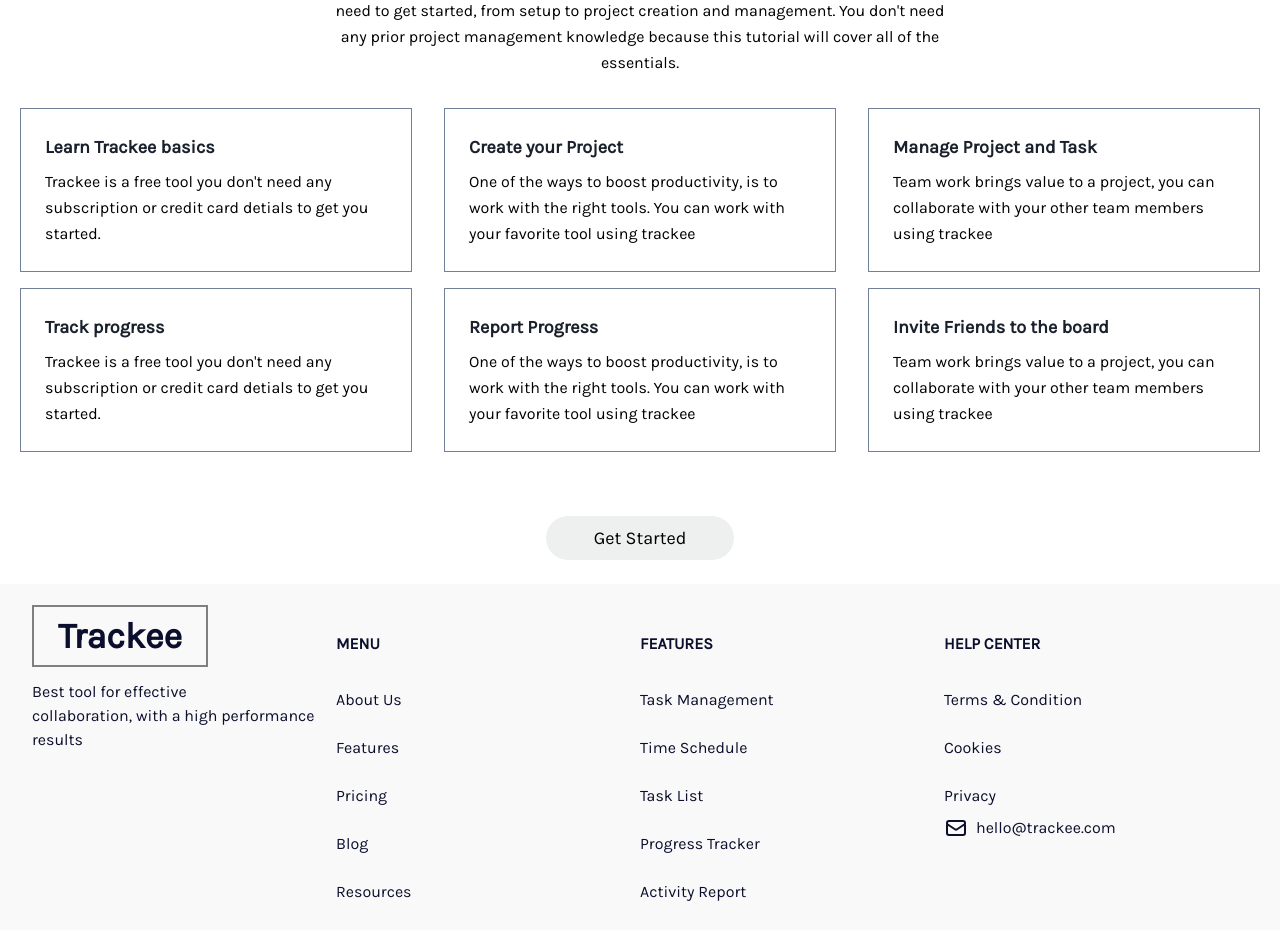
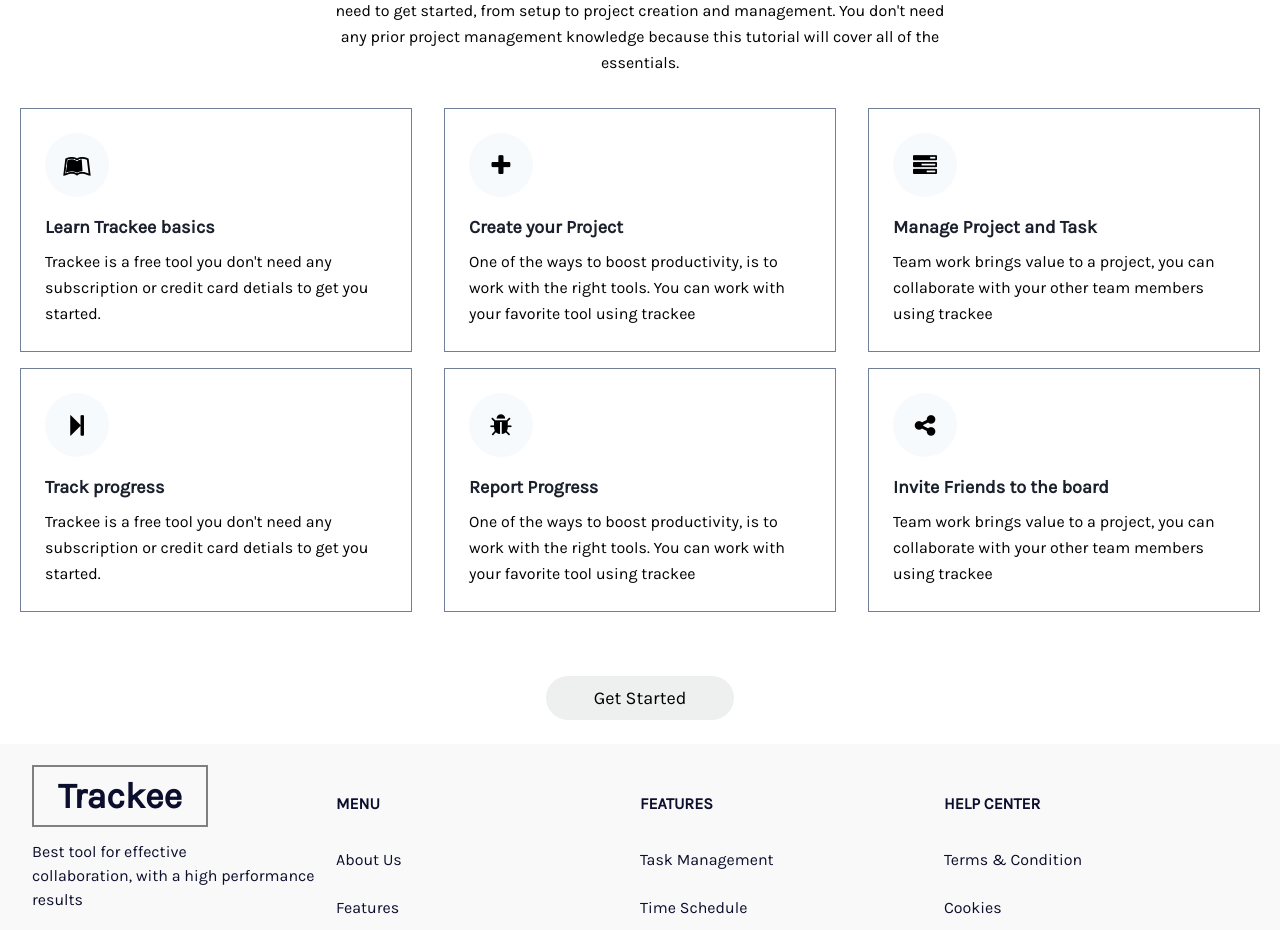
Before and after one commit to Emilsone/old-trackee-page, a Vue app: page /help in a window 1280 px wide. Shown: the part 800-1730 px from the top of the page. Built offline with nearby package versions, Linux system fonts and the light colour scheme.

Commit message:
Add icon to the trackee help page section

```diff
--- a/src/views/HelpPage.vue
+++ b/src/views/HelpPage.vue
@@ -240,9 +240,11 @@
     <main>
       <div v-show="tabActiveIndex == 0">
         <div class="container px-5 py-6 mx-auto">
+
           <h1
             class="title-font sm:text-4xl text-3xl mb-4 font-bold text-center"
           >
+
             Getting Started with Trackee
           </h1>
           <p class="mb-8 leading-relaxed text-center lg:w-1/2 mx-auto">
@@ -256,6 +258,21 @@
           <div class="flex flex-wrap -m-4">
             <div class="xl:w-1/3 md:w-1/2 p-4">
               <div class="border border-gray-600 p-6">
+                <div
+                class="
+                  w-16
+                  h-16
+                  inline-flex
+                  items-center
+                  justify-center
+                  rounded-full
+                  bg-gray-100
+                  text-black
+                  mb-4
+                "
+              >
+                <i class="fa fa-leanpub text-2xl" aria-hidden="true"></i>
+              </div>
                 <h2 class="text-lg text-gray-900 font-bold title-font mb-2">
                   Learn Trackee basics
                 </h2>
@@ -267,6 +284,21 @@
             </div>
             <div class="xl:w-1/3 md:w-1/2 p-4">
               <div class="border border-gray-600 p-6">
+                <div
+                class="
+                  w-16
+                  h-16
+                  inline-flex
+                  items-center
+                  justify-center
+                  rounded-full
+                  bg-gray-100
+                  text-black
+                  mb-4
+                "
+              >
+                <i class="fa fa-plus text-2xl" aria-hidden="true"></i>
+              </div>
                 <h2 class="text-lg text-gray-900 font-bold title-font mb-2">
                   Create your Project
                 </h2>
@@ -279,6 +311,21 @@
             </div>
             <div class="xl:w-1/3 md:w-1/2 p-4">
               <div class="border border-gray-600 p-6">
+                <div
+                class="
+                  w-16
+                  h-16
+                  inline-flex
+                  items-center
+                  justify-center
+                  rounded-full
+                  bg-gray-100
+                  text-black
+                  mb-4
+                "
+              >
+                <i class="fa fa-tasks text-2xl" aria-hidden="true"></i>
+              </div>
                 <h2 class="text-lg text-gray-900 font-bold title-font mb-2">
                   Manage Project and Task
                 </h2>
@@ -294,6 +341,21 @@
           <div class="flex flex-wrap -m-4">
             <div class="xl:w-1/3 md:w-1/2 p-4">
               <div class="border border-gray-600 p-6">
+                <div
+                class="
+                  w-16
+                  h-16
+                  inline-flex
+                  items-center
+                  justify-center
+                  rounded-full
+                  bg-gray-100
+                  text-black
+                  mb-4
+                "
+              >
+                <i class="fa fa-step-forward text-2xl" aria-hidden="true"></i>
+              </div>
                 <h2 class="text-lg text-gray-900 font-bold title-font mb-2">
                   Track progress
                 </h2>
@@ -305,6 +367,21 @@
             </div>
             <div class="xl:w-1/3 md:w-1/2 p-4">
               <div class="border border-gray-600 p-6">
+                <div
+                class="
+                  w-16
+                  h-16
+                  inline-flex
+                  items-center
+                  justify-center
+                  rounded-full
+                  bg-gray-100
+                  text-black
+                  mb-4
+                "
+              >
+                <i class="fa fa-bug text-2xl" aria-hidden="true"></i>
+              </div>
                 <h2 class="text-lg text-gray-900 font-bold title-font mb-2">
                   Report Progress
                 </h2>
@@ -317,6 +394,21 @@
             </div>
             <div class="xl:w-1/3 md:w-1/2 p-4">
               <div class="border border-gray-600 p-6">
+                <div
+                class="
+                  w-16
+                  h-16
+                  inline-flex
+                  items-center
+                  justify-center
+                  rounded-full
+                  bg-gray-100
+                  text-black
+                  mb-4
+                "
+              >
+                <i class="fa fa-share-alt text-2xl" aria-hidden="true"></i>
+              </div>
                 <h2 class="text-lg text-gray-900 font-bold title-font mb-2">
                   Invite Friends to the board
                 </h2>
```
